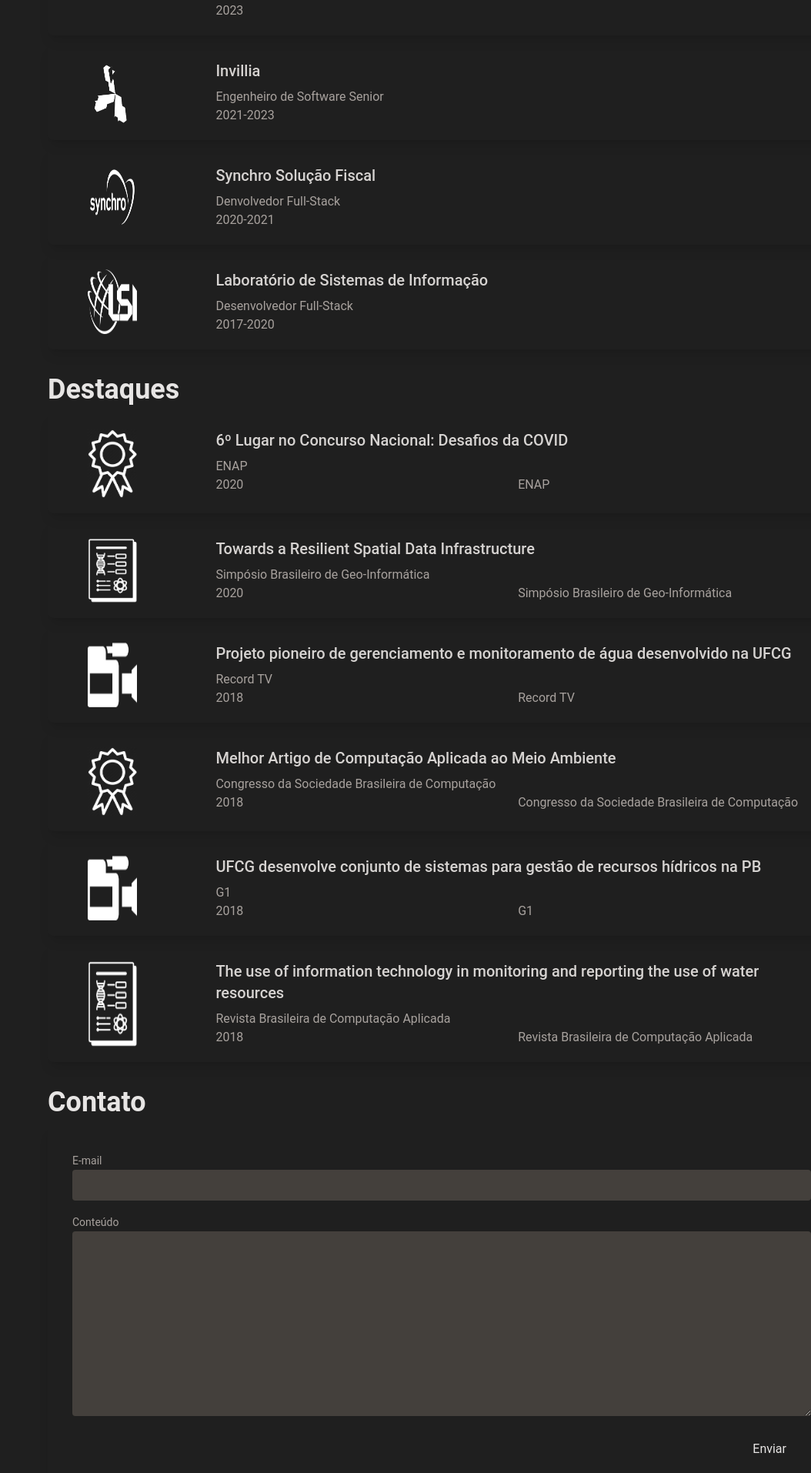
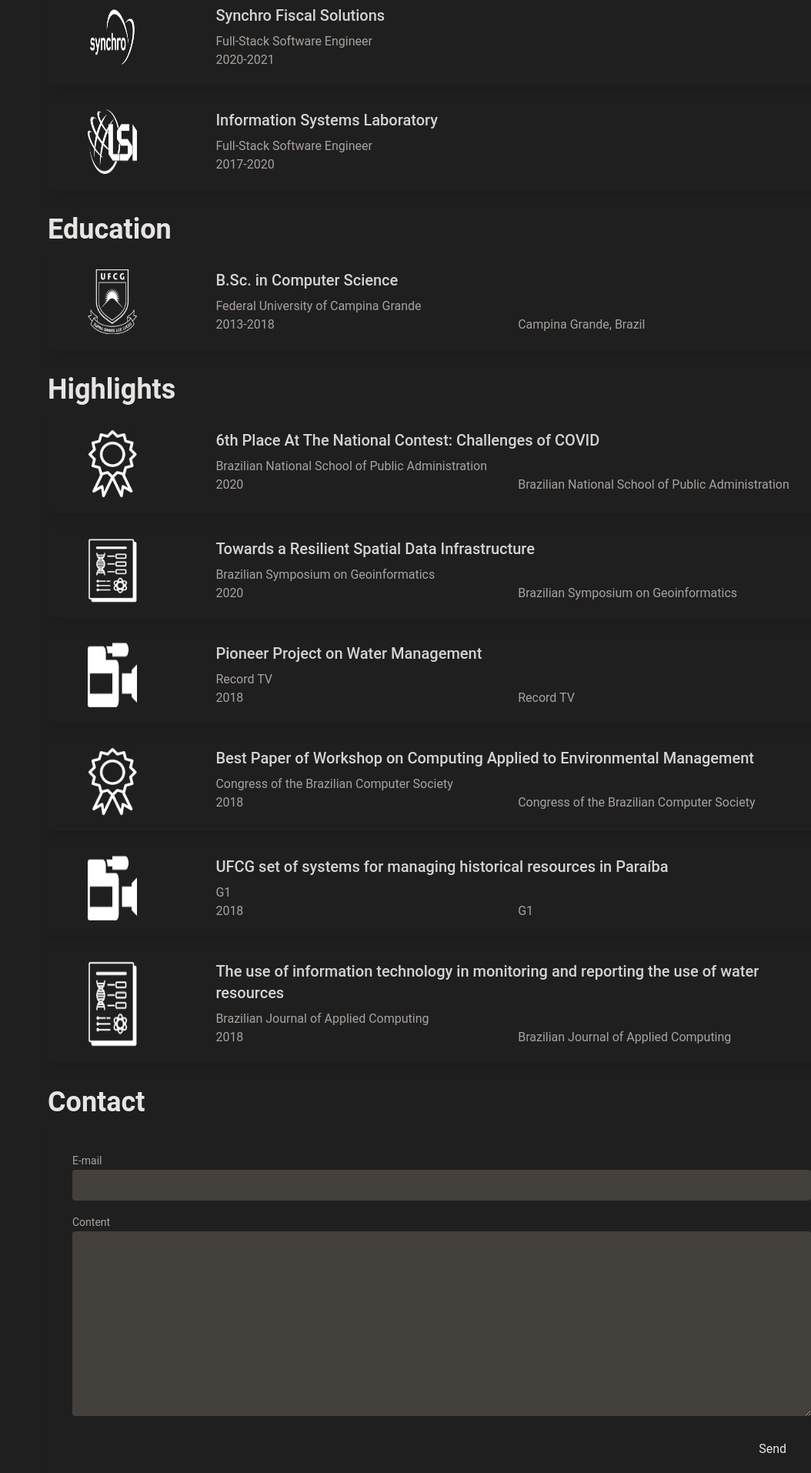
Before and after one commit to helissonnas/home, a React (Vite) app: page / in a window 1280 px wide. Shown: the part 786-2700 px from the top of the page at 77% size, without its empty margins (226-1280 px from the left). Built offline with nearby package versions, Linux system fonts and the light colour scheme.

Commit message:
fix lang

```diff
--- a/src/App.jsx
+++ b/src/App.jsx
@@ -4,7 +4,7 @@
 import './index.css';
 
 function App() {
-  const [language, setLanguage] = useState('pt');
+  const [language, setLanguage] = useState('en');
 
   return <Home language={language} changeLanguage={setLanguage} />;
 }
--- a/src/components/Contact.jsx
+++ b/src/components/Contact.jsx
@@ -3,8 +3,9 @@
 import Card from './Card';
 import Input from './Input';
 import { useForm, ValidationError } from '@formspree/react';
+import PropTypes from 'prop-types';
 
-function Contact() {
+function Contact(props) {
   const [email, setEmail] = useState('');
   const [content, setContent] = useState('');
 
@@ -15,25 +16,25 @@
 
   return (
     <section className="text-gray-200 w-full md:w-4/5 mt-8">
-      <h1 className="text-2xl md:text-4xl font-bold">Contato</h1>
+      <h1 className="text-2xl md:text-4xl font-bold">{props.language === 'en' ? 'Contact' : 'Contato'}</h1>
       <Card clearCard>
           <form className="p-8" onSubmit={handleSubmit}>
-            <Input value={email} onChange={setEmail} name="email" label="E-mail" type="email"/>
+            <Input value={email} onChange={setEmail} name="email" label={props.language === 'en' ? 'E-mail' : 'E-mail'} type="email"/>
             <ValidationError
-              prefix="Email"
+              prefix={props.language === 'en' ? 'Email' : 'E-mail'}
               field="email"
               errors={state.errors}
             />
 
-            <Input value={content} onChange={setContent} name="message" label="Conteúdo" type="textarea"/>
+            <Input value={content} onChange={setContent} name="message" label={props.language === 'en' ? 'Content' : 'Conteúdo'} type="textarea"/>
             <ValidationError
-              prefix="Message"
+              prefix={props.language === 'en' ? 'Message' : 'Mensagem'}
               field="message"
               errors={state.errors}
             />
 
             <div className="grid items-end justify-end text-gray-200">
-              <Button type="submit">Enviar</Button>
+              <Button type="submit">{props.language === 'en' ? 'Send' : 'Enviar'}</Button>
             </div>
           </form>
       </Card>
@@ -41,4 +42,8 @@
   )
 }
 
+Contact.propTypes = {
+  language: PropTypes.string.isRequired,
+};
+
 export default Contact;
--- a/src/components/Header.jsx
+++ b/src/components/Header.jsx
@@ -1,4 +1,5 @@
 import { useState } from 'react';
+import PropTypes from 'prop-types';
 
 function Header(props) {
   const [show, setShow] = useState(false);
@@ -14,8 +15,8 @@
             setShow(false);
           }}
         >
+          <option value="en">🇬🇧</option>
           <option value="pt">🇵🇹</option>
-          <option value="en">🇬🇧</option>
         </select>
       </div>
       {/* <div className="flex items-center flex-no-shrink text-gray-200 mr-20">
@@ -27,4 +28,9 @@
   );
 }
 
+Header.propTypes = {
+  language: PropTypes.string.isRequired,
+  changeLanguage: PropTypes.func.isRequired,
+};
+
 export default Header;
--- a/src/pages/home.jsx
+++ b/src/pages/home.jsx
@@ -1,3 +1,4 @@
+import PropTypes from 'prop-types';
 import Banner from '../components/Banner';
 import Contact from '../components/Contact';
 import EducationCard from '../components/EducationCard';
@@ -14,23 +15,29 @@
       <Header language={props.language} changeLanguage={props.changeLanguage} />
       <Banner />
       <section className="flex flex-col items-end justify-end">
-        <Section title={'Formação'} card={EducationCard} language={props.language} items={store.education} />
         <Section
-          title={'Experiência Profissional'}
+          title={props.language === 'en' ? 'Professional Experience' : 'Experiência Profissional'}
           card={ExperienceCard}
           language={props.language}
           items={store.experience}
         />
-        <Section title={'Destaques'} card={HighlightCard} items={store.highlights} language={props.language} />
-        {/* <Board title={'Portfólio'} items={[
+        <Section title={props.language === 'en' ? 'Education' : 'Formação'} card={EducationCard} language={props.language} items={store.education} />
+
+        <Section title={props.language === 'en' ? 'Highlights' : 'Destaques'} card={HighlightCard} items={store.highlights} language={props.language} />
+        {/* <Board title={props.language === 'en' ? 'Portfolio' : 'Portfólio'} items={[
           {name: 'FinFast', color: 'yellow-400', textColor: 'yellow-900', logo: '../assets/finfast.png'},
           {name: 'Sabia', color: 'blue-300', textColor: 'blue-900', logo: '../assets/sabia.png'},
           {name: 'Leite', color: 'gray-200', textColor: 'gray-600', logo: '../assets/leite.png'}]} /> */}
-        <Contact />
+        <Contact language={props.language}/>
       </section>
       <Footer />
     </div>
   );
 }
 
+Home.propTypes = {
+  language: PropTypes.string.isRequired,
+  changeLanguage: PropTypes.func.isRequired,
+};
+
 export default Home;
```
